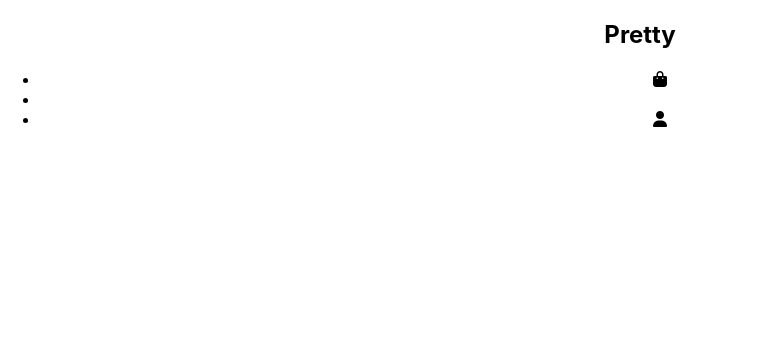
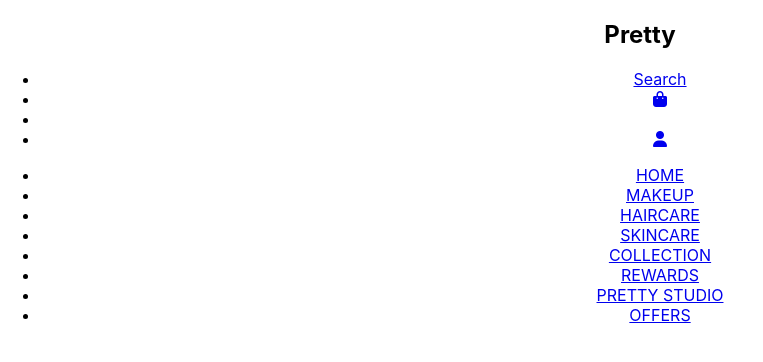
Before and after one commit to panchalleena1286/ReactJS, a React (Create React App) app in the folder pretty/: page / in a window 1280 px wide. Shown: the top 362 px of the page, without its empty margins (0-763 px from the left). Built offline with nearby package versions, Linux system fonts and the light colour scheme.

Commit message:
initial commit

```diff
--- /dev/null
+++ b/pretty/src/components/MainItem.js
@@ -0,0 +1,42 @@
+export const MainItem = [
+    {
+        title: "HOME",
+        url: "/home",
+        cName: "nav-links"
+      },
+      {
+        title: "MAKEUP",
+        url: "/buy/makeup",
+        cName: "nav-links"
+      },
+      {
+        title: "HAIRCARE",
+        url: "/buy/haircare",
+        cName: "nav-links"
+      },
+      {
+        title: "SKINCARE",
+        url: "/buy/skincare",
+        cName: "nav-links"
+      },
+      {
+        title: "COLLECTION",
+        url: "/collection",
+        cName: "nav-links"
+      },
+      {
+        title: "REWARDS",
+        url: "/reward",
+        cName: "nav-links"
+      },
+      {
+        title: "PRETTY STUDIO",
+        url: "/studio",
+        cName: "nav-links"
+      },
+      {
+        title: "OFFERS",
+        url: "/offer",
+        cName: "nav-links"
+      },
+]
--- /dev/null
+++ b/pretty/src/components/MenuItems.js
@@ -0,0 +1,27 @@
+export const MenuItems = [
+    {
+        title : "Search",
+        URL: "/search",
+        cName: "nav-links",
+
+    },
+    {
+
+        URL: "/shopping-bag",
+        cName: "nav-links",
+        icon: "fa-solid fa-bag-shopping"
+
+    },
+    {
+
+        cName: "nav-links",
+        icon: "fa-solid fa-pipe",
+    },
+    {
+
+        URL: "/profile",
+        cName: "nav-links",
+        icon: "fa-solid fa-user"
+
+    },
+]
--- a/pretty/src/components/Navbar.js
+++ b/pretty/src/components/Navbar.js
@@ -1,31 +1,40 @@
 import "./NavbarStyles.css";
 import { Component } from "react";
+import { MenuItems } from "./MenuItems";
+import { MainItem } from "./MainItem";
 
-class Navbar extends Component{
-    render(){
-        return(
-            <nav className="NavberItems">
-                <h1 className="Navbar-logo">Pretty</h1>
+class Navbar extends Component {
+  render() {
+    return (
+      <nav className="NavberItem">
+        <h1 className="navbar-logo">Pretty</h1>
         <ul className="nav-menu">
-                    <li>
-                        <a>
-                        <i class="fa-solid fa-bag-shopping"></i>
+          {MenuItems.map((item, index) => {
+            return (
+              <li key={index}>
+                <a href="/">
+                  <i className={item.icon}></i>
+                  {item.title}
                 </a>
               </li>
-                    <li>
-                        <a>
-                        <i class="fa-solid fa-pipe"></i>
+            );
+          })}
+        </ul>
+        <ul className="menu">
+          {MainItem.map((item, index) => {
+            return (
+              <li key={index}>
+                <a href="/">
+                  <i className={item.icon}></i>
+                  {item.title}
                 </a>
               </li>
-                    <li>
-                        <a>
-                        <i class="fa-solid fa-user"></i>
-                        </a>
-                    </li>
-
+            );
+          })}
         </ul>
       </nav>
-        )
+
+    );
   }
 }
 
```
Lines whose indentation alone changed are shown as unchanged.
